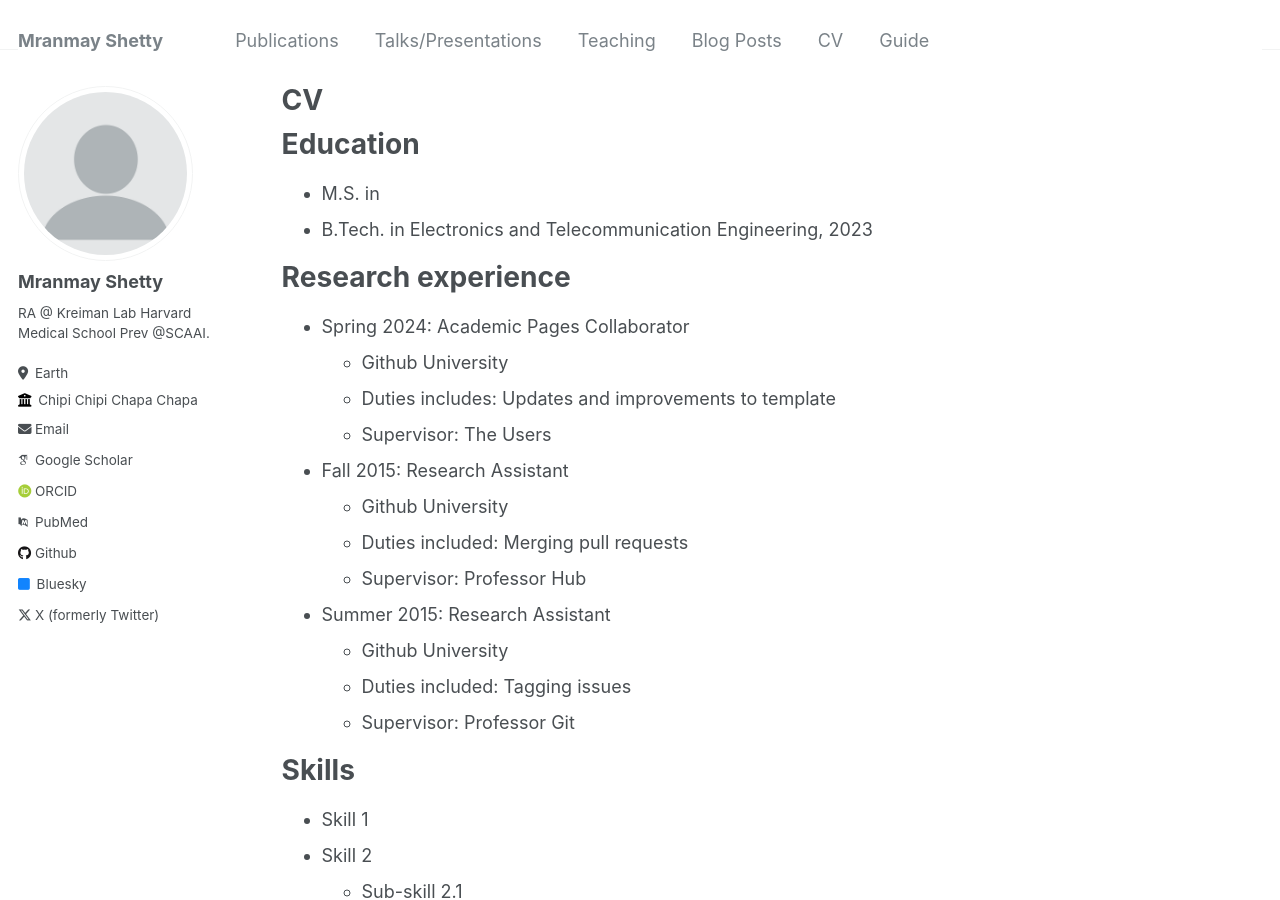
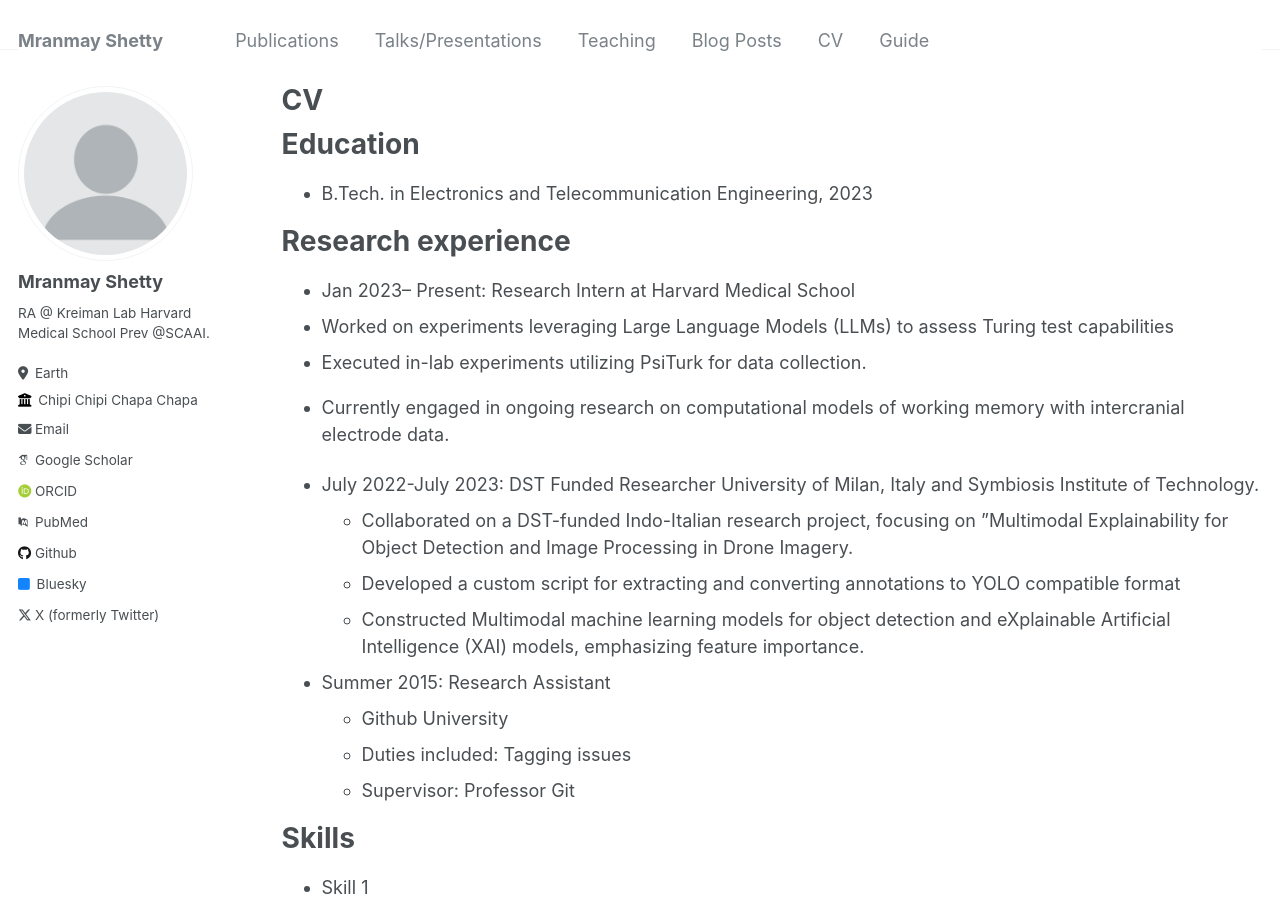
Before and after one commit to Mranmay/mranmay.github.io, a Jekyll site: the page built from _pages/cv.md, in a window 1280 px wide and 900 px high. Built offline with Jekyll 4.4.1, drawn with Linux system fonts in a browser that asks for light colours; some web fonts are replaced.

Commit message:
Update cv.md

```diff
--- a/_pages/cv.md
+++ b/_pages/cv.md
@@ -11,20 +11,22 @@ redirect_from:
 
 Education
 ======
-* M.S. in
 * B.Tech. in Electronics and Telecommunication Engineering, 2023
 
 Research experience
 ======
-* Spring 2024: Academic Pages Collaborator
-  * Github University
-  * Duties includes: Updates and improvements to template
-  * Supervisor: The Users
+*  Jan 2023– Present: Research Intern at Harvard Medical School
+  * Worked on experiments leveraging Large Language Models (LLMs) to assess Turing
+    test capabilities
+  * Executed in-lab experiments utilizing PsiTurk for data collection.
+  * Currently engaged in ongoing research on computational models of working memory
+    with intercranial electrode data.
 
-* Fall 2015: Research Assistant
-  * Github University
-  * Duties included: Merging pull requests
-  * Supervisor: Professor Hub
+* July 2022-July 2023: DST Funded Researcher University of Milan, Italy and Symbiosis Institute of Technology.
+  * Collaborated on a DST-funded Indo-Italian research project, focusing on ”Multimodal Explainability for Object
+ Detection and Image Processing in Drone Imagery.
+  * Developed a custom script for extracting and converting annotations to YOLO compatible format
+  * Constructed Multimodal machine learning models for object detection and eXplainable Artificial Intelligence (XAI) models, emphasizing feature importance.
 
 * Summer 2015: Research Assistant
   * Github University
```
